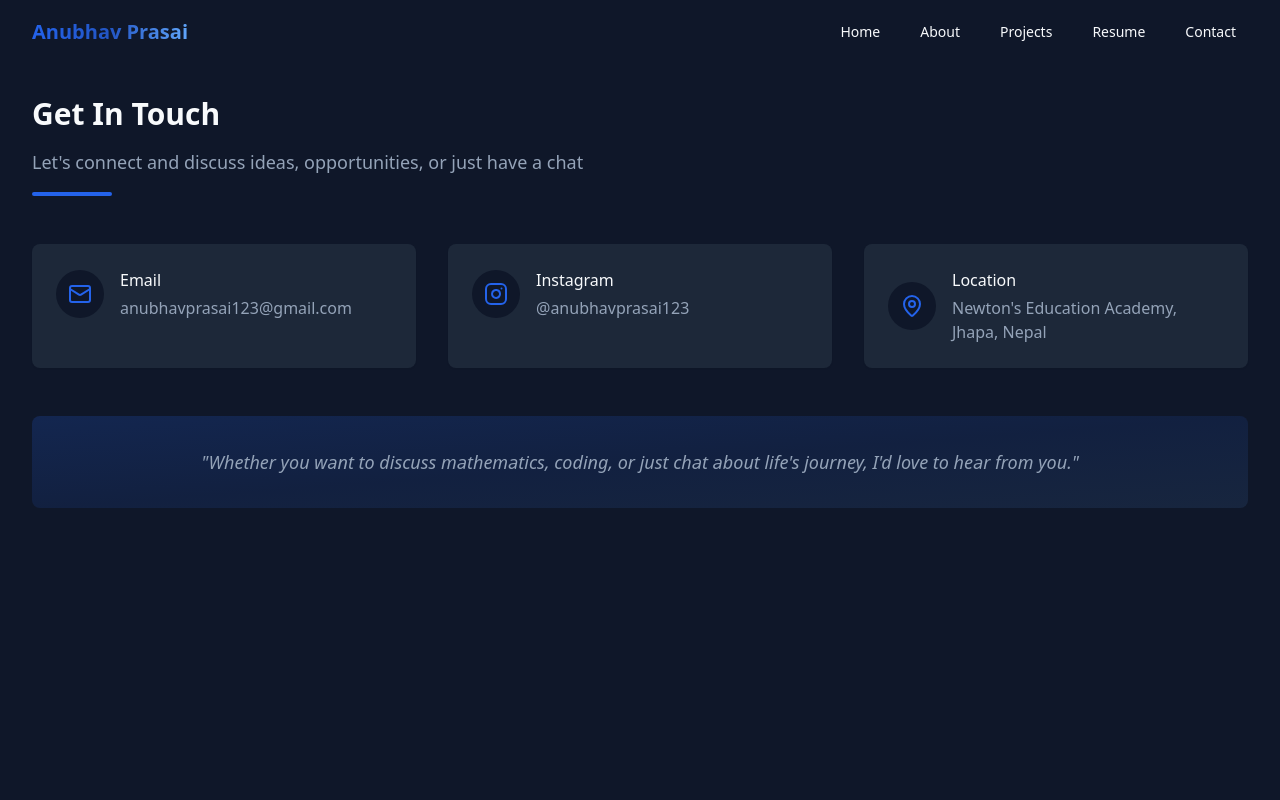
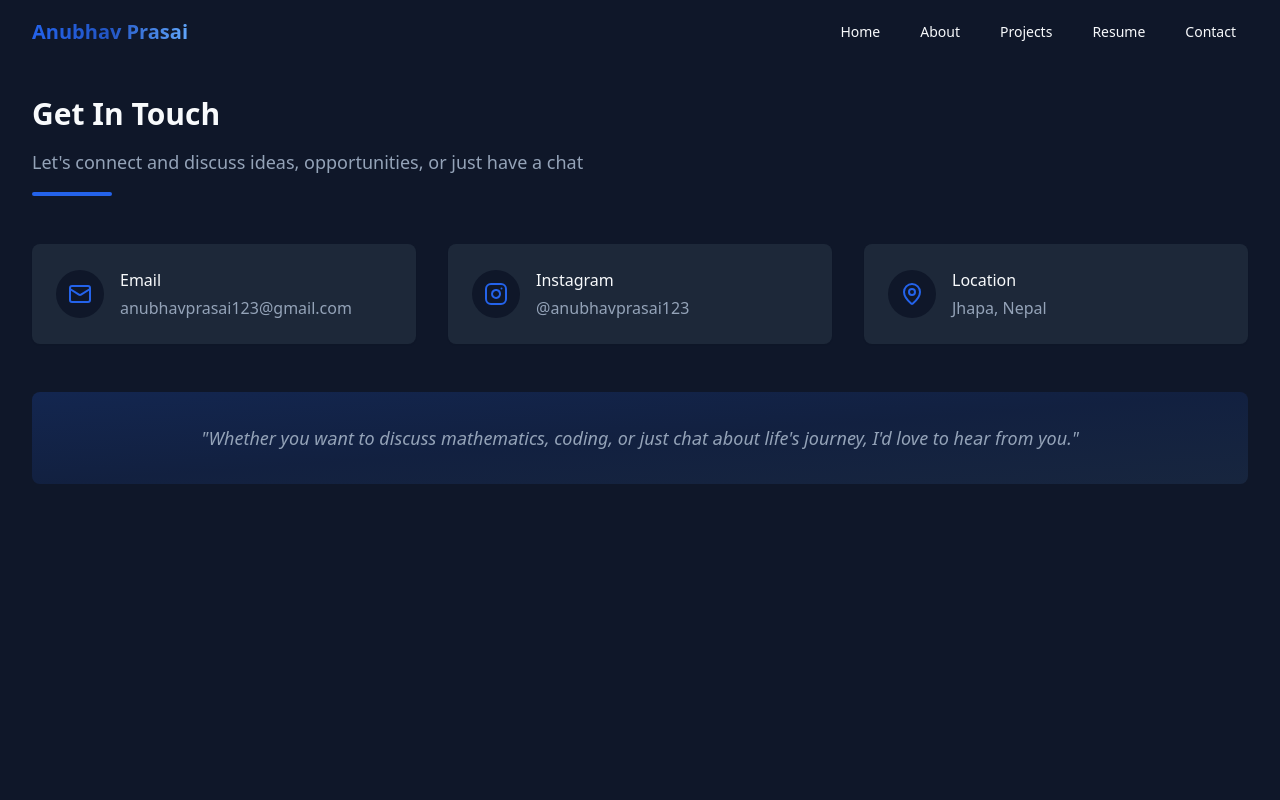
Before and after one commit to Fianko-codes/anubhav-portfolio, a React (Vite) app: page /contact in a window 1280 px wide. Shown: the top 800 px of the page. Built offline with nearby package versions, Linux system fonts and the light colour scheme.

Commit message:
Fix: Update contact page location
Update the location information on the contact page to include "Jhapa, Nepal".

```diff
--- a/src/pages/ContactPage.tsx
+++ b/src/pages/ContactPage.tsx
@@ -55,7 +55,7 @@ const ContactPage = () => {
               <div>
                 <h4 className="font-medium mb-1">Location</h4>
                 <p className="text-muted-foreground">
-                  Newton's Education Academy, Jhapa, Nepal
+                  Jhapa, Nepal
                 </p>
               </div>
             </CardContent>
```
